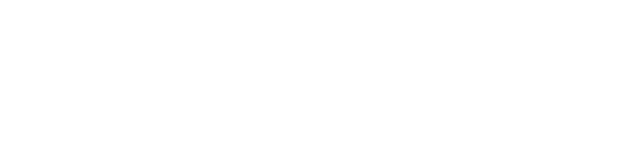
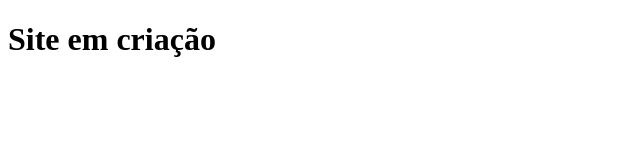
Before and after one commit to jvictordev7/projeto-rede-social, a plain HTML site: page projeto.html in a window 1280 px wide. Shown: the whole page, without its empty margins (0-640 px from the left). Drawn offline with Linux system fonts and the light colour scheme.

Commit message:
atualizei pagina principal

```diff
--- a/projeto.html
+++ b/projeto.html
@@ -7,6 +7,6 @@
     <title>Projeto Redes Sociais</title>
 </head>
 <body>
-
+    <h1>Site em criação</h1>
 </body>
 </html>
```
